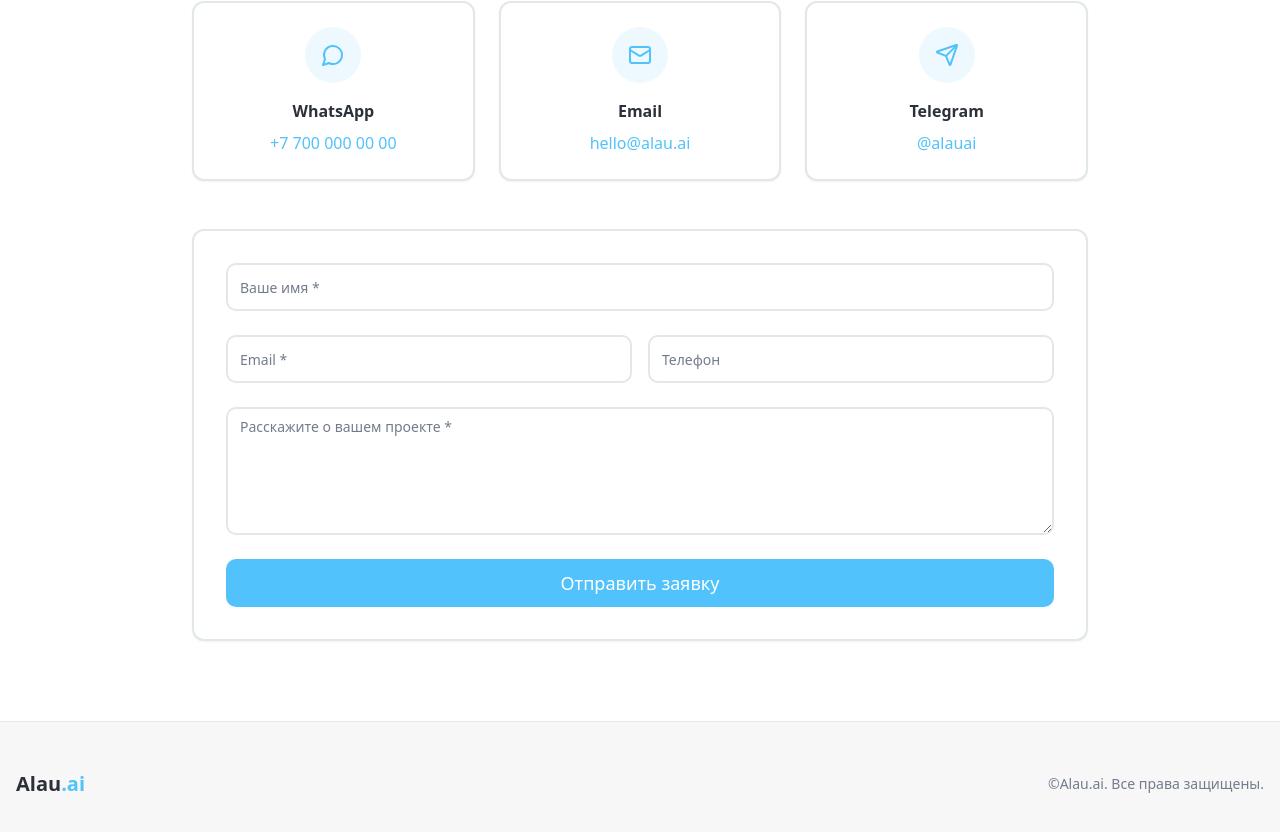
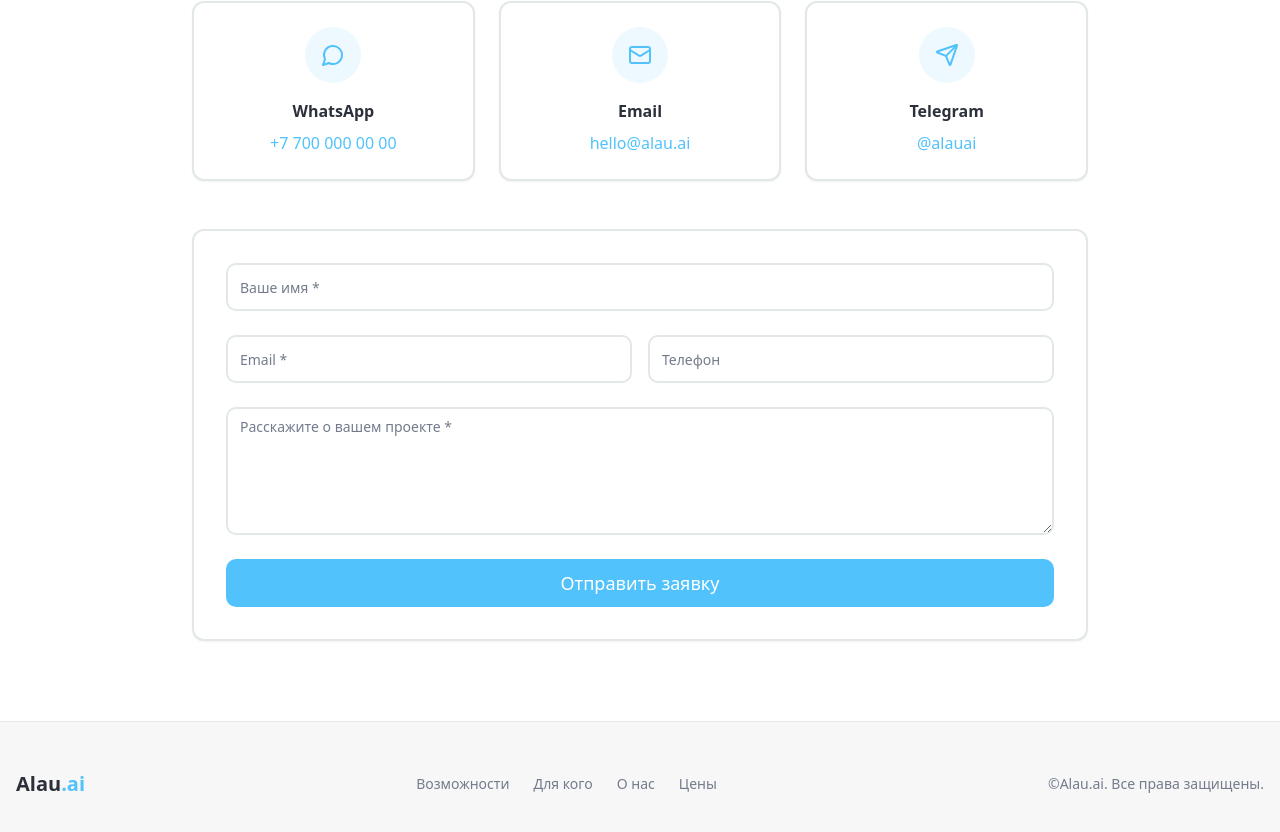
Before and after one commit to d0kuzu/alau-front, a React (Vite) app: page / in a window 1280 px wide. Shown: the part 4858-5690 px from the top of the page. Built offline with nearby package versions, Linux system fonts and the light colour scheme; the HTML template or start-up script is replaced by a standard one.

Commit message:
Reverted to commit 261d5610a3a5786a1f918f72960e3242b25a91ea

```diff
--- a/src/components/Footer.tsx
+++ b/src/components/Footer.tsx
@@ -30,7 +30,21 @@ const Footer = () => {
             </button>
           </div>
 
+          <div className="flex flex-wrap justify-center gap-6 text-sm text-muted-foreground">
+            <button onClick={() => scrollToSection("features")} className="hover:text-foreground transition-colors">
+              Возможности
+            </button>
+            <button onClick={() => scrollToSection("for-who")} className="hover:text-foreground transition-colors">
+              Для кого
+            </button>
+            <button onClick={() => scrollToSection("about")} className="hover:text-foreground transition-colors">
+              О нас
+            </button>
+            <button onClick={() => scrollToSection("pricing")} className="hover:text-foreground transition-colors">
+              Цены
+            </button>
 
+          </div>
 
           <div className="text-sm text-muted-foreground">
             ©Alau.ai. Все права защищены.
```
